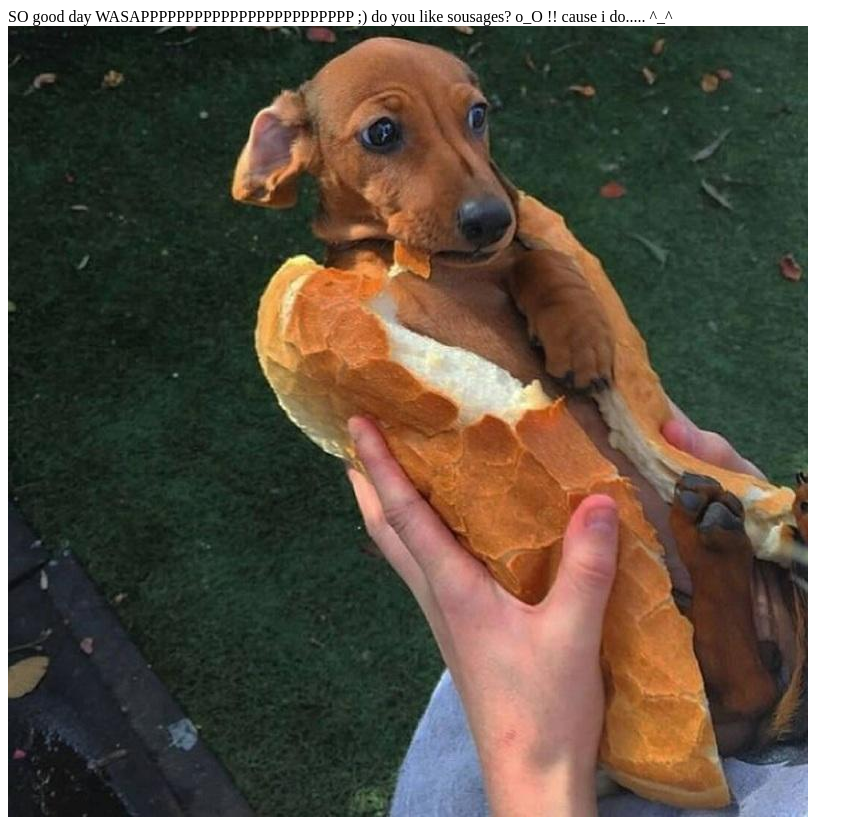
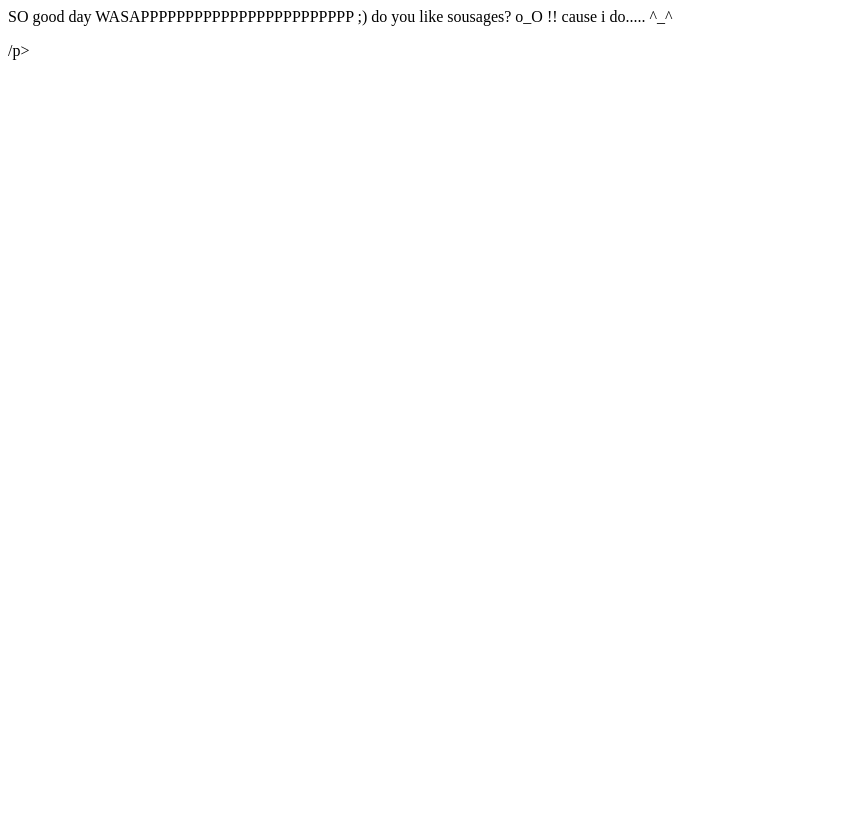
Before and after one commit to foxdemann/foxdemann.github.io, a plain HTML site: page index.html in a window 1280 px wide. Shown: the whole page, without its empty margins (0-863 px from the left). After the commit the page ends 800 px from the top, so only its background shows below. Drawn offline with Linux system fonts and the light colour scheme.

Commit message:
Update index.html

```diff
--- a/index.html
+++ b/index.html
@@ -2,4 +2,4 @@ SO good day
 WASAPPPPPPPPPPPPPPPPPPPPPPPP
 ;)
 do you like sousages? o_O !! cause i do..... ^_^
-<img src="сабака свэг сос.jpg">
+<p <img src="сабака свэг сос.jpg"> /p>
```
